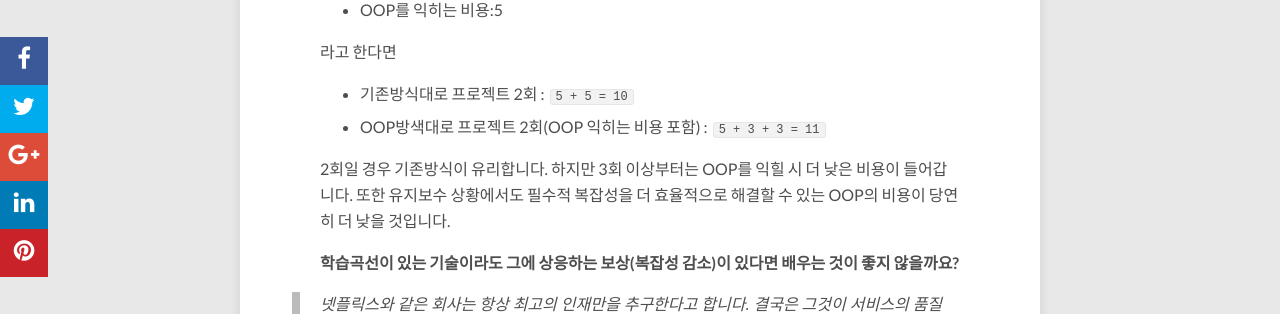
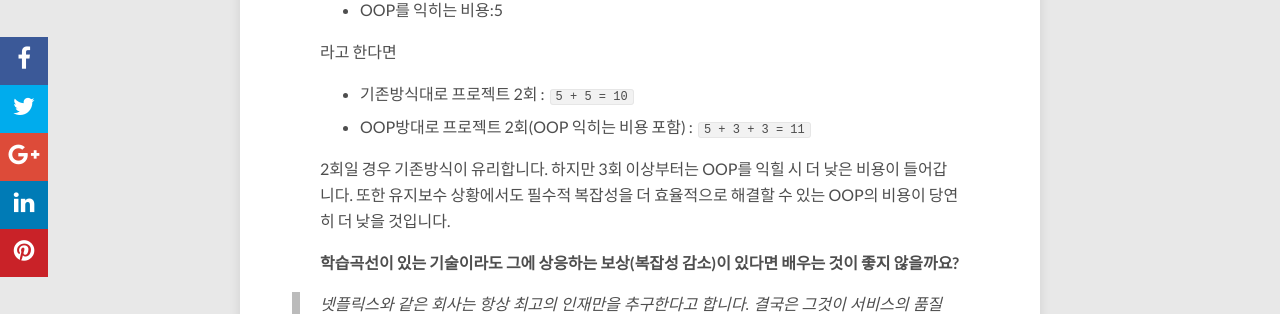
Before and after one commit to redutan/redutan.github.io, a Jekyll site: the page built from _posts/2016/2016-10-13-complexity-and-oop.markdown, in a window 1280 px wide and 900 px high, scrolled down 1634 px. Shown: the part 143-457 px from the top of the window. Built offline with Jekyll 4.4.1, drawn with Linux system fonts in a browser that asks for light colours; nearby versions of some CDN libraries; comment, search, counter and statistics services are not loaded.

Commit message:
Update 2016-10-13-complexity-and-oop.markdown
포스팅 오타 수정

```diff
--- a/_posts/2016/2016-10-13-complexity-and-oop.markdown
+++ b/_posts/2016/2016-10-13-complexity-and-oop.markdown
@@ -49,7 +49,7 @@
 라고 한다면
 
 - 기존방식대로 프로젝트 2회 : `5 + 5 = 10`
-- OOP방색대로 프로젝트 2회(OOP 익히는 비용 포함) : `5 + 3 + 3 = 11`
+- OOP방대로 프로젝트 2회(OOP 익히는 비용 포함) : `5 + 3 + 3 = 11`
 
 2회일 경우 기존방식이 유리합니다. 하지만 3회 이상부터는 OOP를 익힐 시 더 낮은 비용이 들어갑니다.
 또한 유지보수 상황에서도 필수적 복잡성을 더 효율적으로 해결할 수 있는 OOP의 비용이 당연히 더 낮을 것입니다.
```
